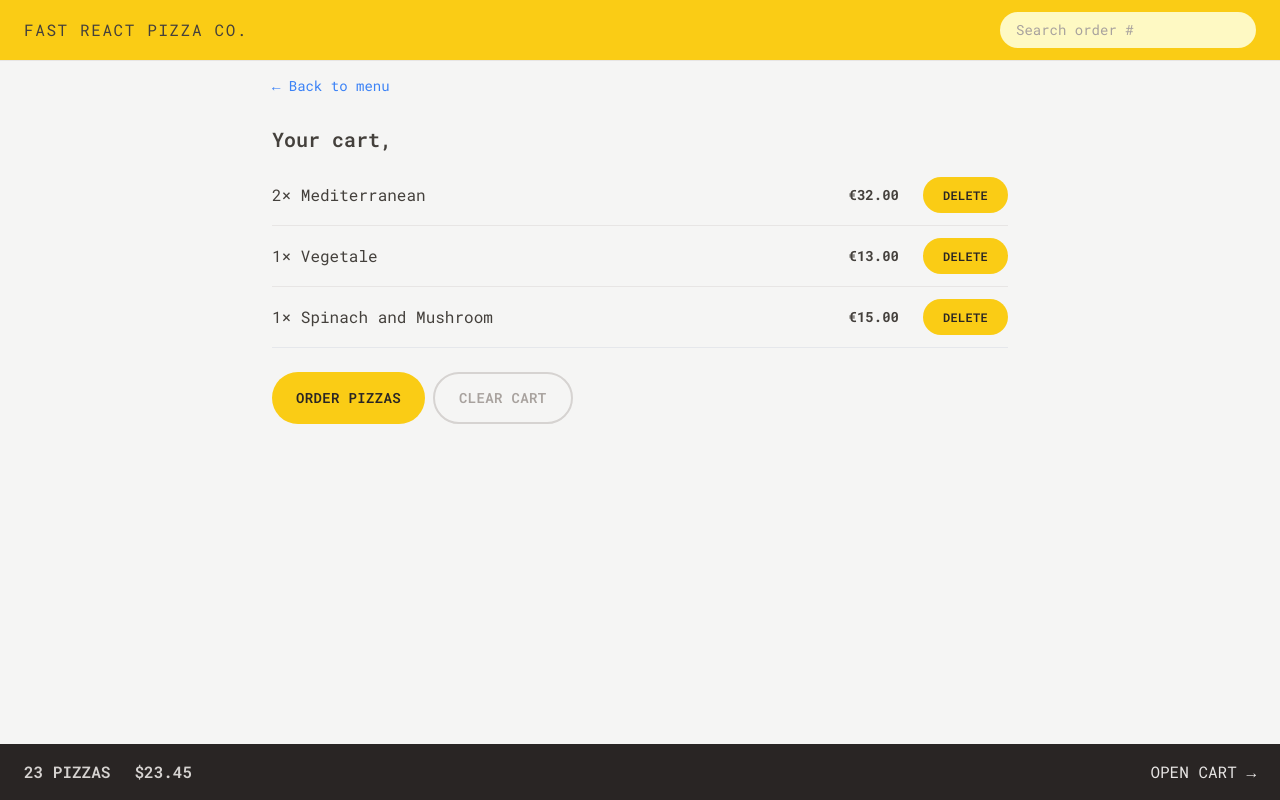
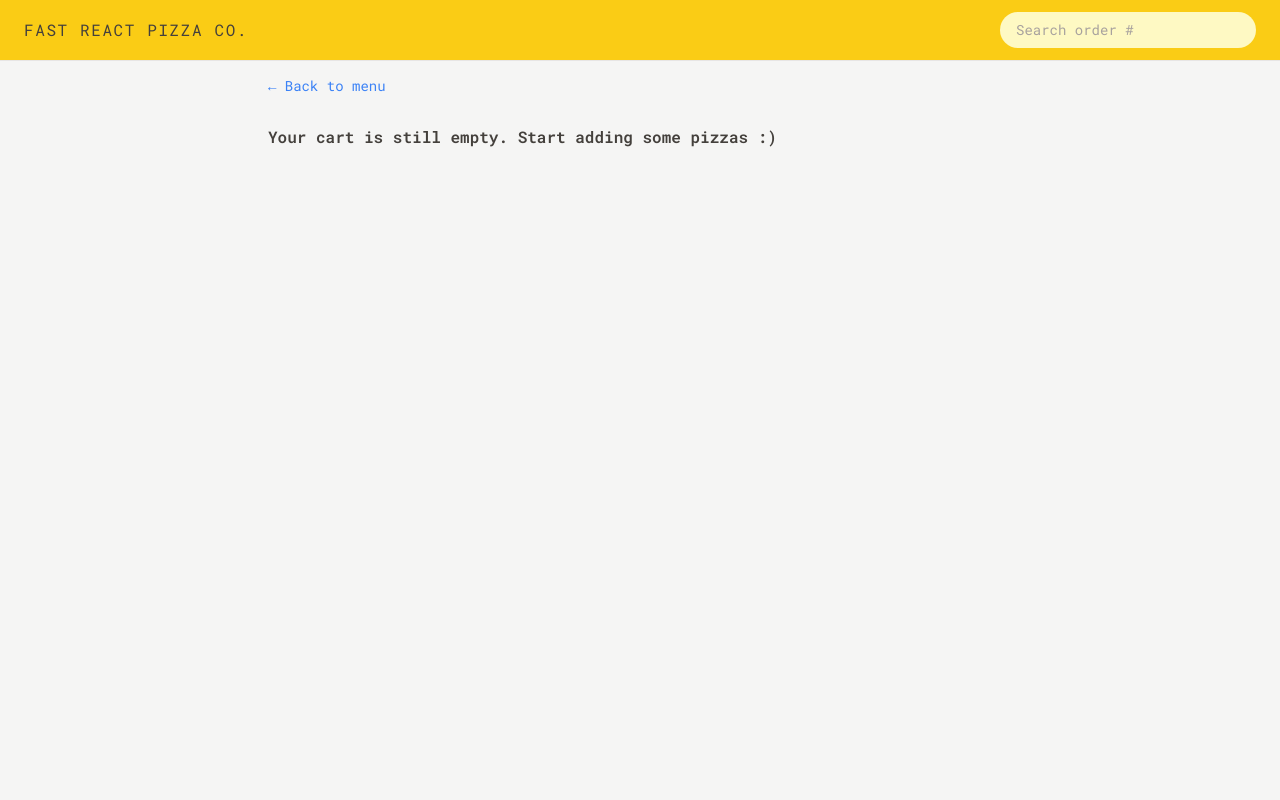
Before and after one commit to bduarte10/fast-pizza, a React (Vite) app: page /cart in a window 1280 px wide. Built offline with nearby package versions, Linux system fonts and the light colour scheme.

Commit message:
feat: add to cart

```diff
--- a/src/features/cart/Cart.jsx
+++ b/src/features/cart/Cart.jsx
@@ -1,36 +1,21 @@
 import LinkButton from '../../ui/LinkButton';
 import Button from '../../ui/Button';
 import CartItem from './CartItem';
-import { useSelector } from 'react-redux';
-
-const fakeCart = [
-  {
-    pizzaId: 12,
-    name: 'Mediterranean',
-    quantity: 2,
-    unitPrice: 16,
-    totalPrice: 32,
-  },
-  {
-    pizzaId: 6,
-    name: 'Vegetale',
-    quantity: 1,
-    unitPrice: 13,
-    totalPrice: 13,
-  },
-  {
-    pizzaId: 11,
-    name: 'Spinach and Mushroom',
-    quantity: 1,
-    unitPrice: 15,
-    totalPrice: 15,
-  },
-];
+import { useDispatch, useSelector } from 'react-redux';
+import { clearCart, getCart } from './cartSlice';
+import { getUsername } from '../user/userSlice';
+import EmptyCart from './EmptyCart';
 
 function Cart() {
-  const cart = fakeCart;
-  const username = useSelector(state => state.user.username)
+  const cart = useSelector(getCart)
+  const username = useSelector(getUsername)
 
+  const dispatch = useDispatch()
+
+  if(!cart.length)
+    return (
+  <EmptyCart />
+  )
 
   return (
     <div className="px-4 py-3">
@@ -49,7 +34,7 @@
           Order pizzas
         </Button>
 
-        <Button type="secondary">Clear cart</Button>
+        <Button type="secondary" onClick={() => dispatch(clearCart())}>Clear cart</Button>
       </div>
     </div>
   );
--- a/src/features/cart/CartOverview.jsx
+++ b/src/features/cart/CartOverview.jsx
@@ -1,11 +1,19 @@
+import { useSelector } from 'react-redux';
 import { Link } from 'react-router-dom';
+import { getTotalCartPrice, getTotalCartQuantity } from './cartSlice';
+import { formatCurrency } from '../../utils/helpers';
 
 function CartOverview() {
+  const totalCartQuantity = useSelector(getTotalCartQuantity)
+  const totalCartPrice = useSelector(getTotalCartPrice)
+
+  if(!totalCartQuantity) return null
+
   return (
     <div className="flex items-center justify-between bg-stone-800 px-4 py-4 text-sm uppercase text-stone-200 sm:px-6 md:text-base">
       <p className="space-x-4 font-semibold text-stone-300 sm:space-x-6">
-        <span>23 pizzas</span>
-        <span>$23.45</span>
+        <span>{totalCartQuantity} pizzas</span>
+        <span>{formatCurrency(totalCartPrice)}</span>
       </p>
       <Link to="/cart">Open cart &rarr;</Link>
     </div>
--- a/src/features/cart/EmptyCart.jsx
+++ b/src/features/cart/EmptyCart.jsx
@@ -1,11 +1,11 @@
-import { Link } from 'react-router-dom';
+import LinkButton from '../../ui/LinkButton';
 
 function EmptyCart() {
   return (
-    <div>
-      <Link to="/menu">&larr; Back to menu</Link>
+    <div className='py-3 px-3'>
+     <LinkButton to="/menu">&larr; Back to menu</LinkButton>
 
-      <p>Your cart is still empty. Start adding some pizzas :)</p>
+      <p className='font-semibold mt-7'>Your cart is still empty. Start adding some pizzas :)</p>
     </div>
   );
 }
--- a/src/features/cart/cartSlice.js
+++ b/src/features/cart/cartSlice.js
@@ -1,15 +1,7 @@
 import { createSlice } from "@reduxjs/toolkit"
 
 const initialState = {
-  cart: [
-  {
-    pizzaId: 12,
-    name: "Pizza 1",
-    quantity: 2,
-    unitPrice: 16,
-    totalPrice: 32,
-  }
-  ],
+  cart: [],
 }
 
 const cartSlice = createSlice({
@@ -47,3 +39,7 @@
 } = cartSlice.actions
 
 export default cartSlice.reducer
+
+export const getCart = state => state.cart.cart
+export const getTotalCartQuantity = state => state.cart.cart.reduce((sum,item) => sum + item.quantity, 0)
+export const getTotalCartPrice = state => state.cart.cart.reduce((sum,item) => sum + item.totalPrice, 0)
--- a/src/features/menu/MenuItem.jsx
+++ b/src/features/menu/MenuItem.jsx
@@ -1,8 +1,23 @@
+import { useDispatch } from 'react-redux';
 import Button from '../../ui/Button';
 import { formatCurrency } from '../../utils/helpers';
+import { addItem } from '../cart/cartSlice';
 
 function MenuItem({ pizza }) {
   const { id, name, unitPrice, ingredients, soldOut, imageUrl } = pizza;
+
+  const dispatch = useDispatch();
+
+  const handleAddToCart = () => {
+    const newItem ={
+        pizzaId: id,
+        name: name,
+        quantity: 1,
+        unitPrice: unitPrice,
+        totalPrice: unitPrice * 1,
+      }
+      dispatch(addItem(newItem));
+    }
 
   return (
     <li className="flex gap-4 py-2">
@@ -25,7 +40,7 @@
             </p>
           )}
 
-          <Button type="small">Add to cart</Button>
+          {!soldOut && <Button type="small" onClick={handleAddToCart}>Add to cart</Button>}
         </div>
       </div>
     </li>
--- a/src/features/user/userSlice.js
+++ b/src/features/user/userSlice.js
@@ -42,3 +42,5 @@
 export const { updateName } = userSlice.actions
 
 export default userSlice.reducer
+
+export const getUsername = state => state.user.username
--- a/src/ui/Button.jsx
+++ b/src/ui/Button.jsx
@@ -1,6 +1,6 @@
 import { Link } from 'react-router-dom';
 
-function Button({ children, disabled, to, type }) {
+function Button({ children, disabled, to, type, onClick }) {
   const base =
     'inline-block text-sm rounded-full bg-yellow-400 font-semibold uppercase tracking-wide text-stone-800 transition-colors duration-300 hover:bg-yellow-300 focus:bg-yellow-300 focus:outline-none focus:ring focus:ring-yellow-300 focus:ring-offset-2 disabled:cursor-not-allowed';
 
@@ -18,6 +18,13 @@
       </Link>
     );
 
+  if (onClick)
+    return (
+      <button onClick={onClick} disabled={disabled} className={styles[type]}>
+        {children}
+      </button>
+    )
+
   return (
     <button disabled={disabled} className={styles[type]}>
       {children}
```
